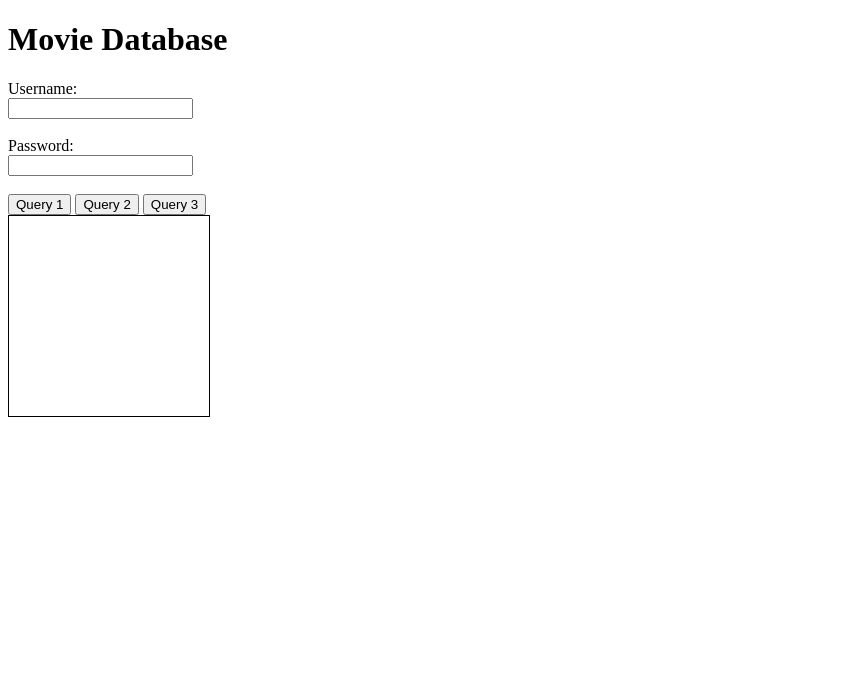
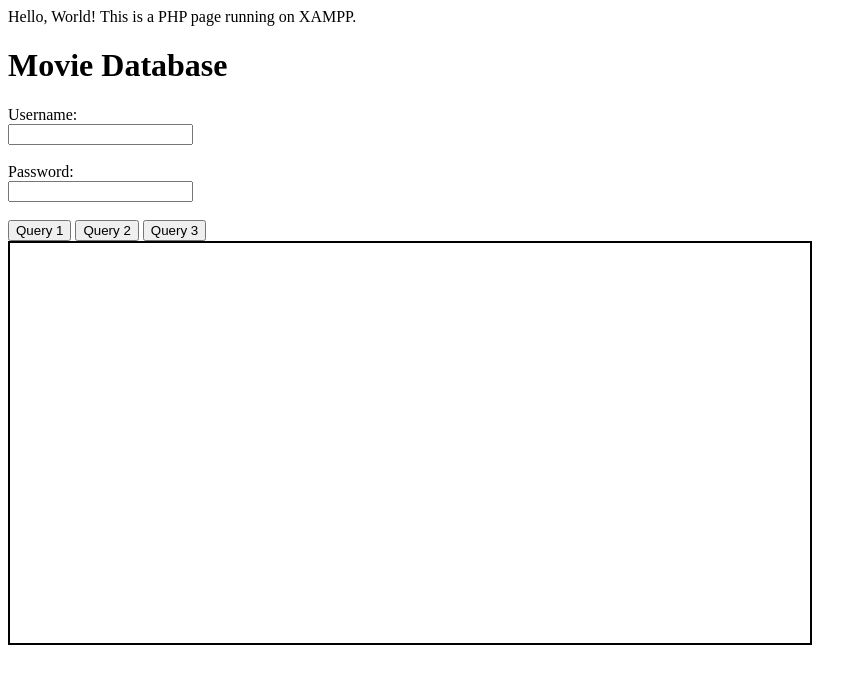
Before and after one commit to jpinn97/movie_database, a PHP site: page / in a window 1280 px wide. Shown: the top 684 px of the page, without its empty margins (0-867 px from the left). Run offline with PHP 8.4, Linux system fonts and the light colour scheme.

Commit message:
Modify HTML layout and dynamic PHP functionality

```diff
--- a/index.php
+++ b/index.php
@@ -1,34 +1,41 @@
 <!DOCTYPE html>
 <html>
-
 <head>
     <title>Movie Database</title>
     <script src="https://unpkg.com/htmx.org"></script>
+    <link rel="stylesheet" href="style.css">
 </head>
-
 <body>
-
+<?php
+        echo "Hello, World! This is a PHP page running on XAMPP.";
+?>
     <h1>Movie Database</h1>
     <form>
         <label for="username">Username:</label><br>
         <input type="text" id="username" name="username"><br>
         <br>
         <label for="password">Password:</label><br>
-        <input type="text" id="password" name="password"><br>
+        <input type="password" id="password" name="password"><br>
         <br>
-
-        <button hx-post="/php/query_1.php" hx-trigger="click" hx-target="#result" hx-vals='{"username": document.getElementById("username").value, "password": document.getElementById("password").value}'>
+        <button type="button" data-username="username" data-password="password" id="query1" hx-post="/php/query_1.php" hx-trigger="click" hx-target="#result">
     Query 1
 </button>
-        <button hx-post="/php/query_2.php" hx-trigger="click" hx-target="#result" hx-vals='{"username": document.getElementById("username").value, "password": document.getElementById("password").value}'>
+<button type="button" data-username="username" data-password="password" id="query2" hx-post="/php/query_2.php" hx-trigger="click" hx-target="#result">
     Query 2
 </button>
-        <button hx-post="/php/query_3.php" hx-trigger="click" hx-target="#result" hx-vals='{"username": document.getElementById("username").value, "password": document.getElementById("password").value}'>
+<button type="button" data-username="username" data-password="password" id="query3" hx-post="/php/query_3.php" hx-trigger="click" hx-target="#result">
     Query 3
 </button>
+<script>
+['query1', 'query2', 'query3'].forEach(function(buttonId) {
+    document.getElementById(buttonId).addEventListener('click', function() {
+        var username = document.getElementById('username').value;
+        var password = document.getElementById('password').value;
+        this.setAttribute('hx-vals', JSON.stringify({ username: username, password: password }));
+    });
+});
+</script>
     </form>
-
-    <div id="result" style="width: 200px; height: 200px; border: 1px solid black;"></div>
+    <div id="result" style="width: 800px; height: 400px; border: 2px solid black; overflow: auto;"></div>
 </body>
-
 </html>
```
Lines whose indentation alone changed are shown as unchanged.
